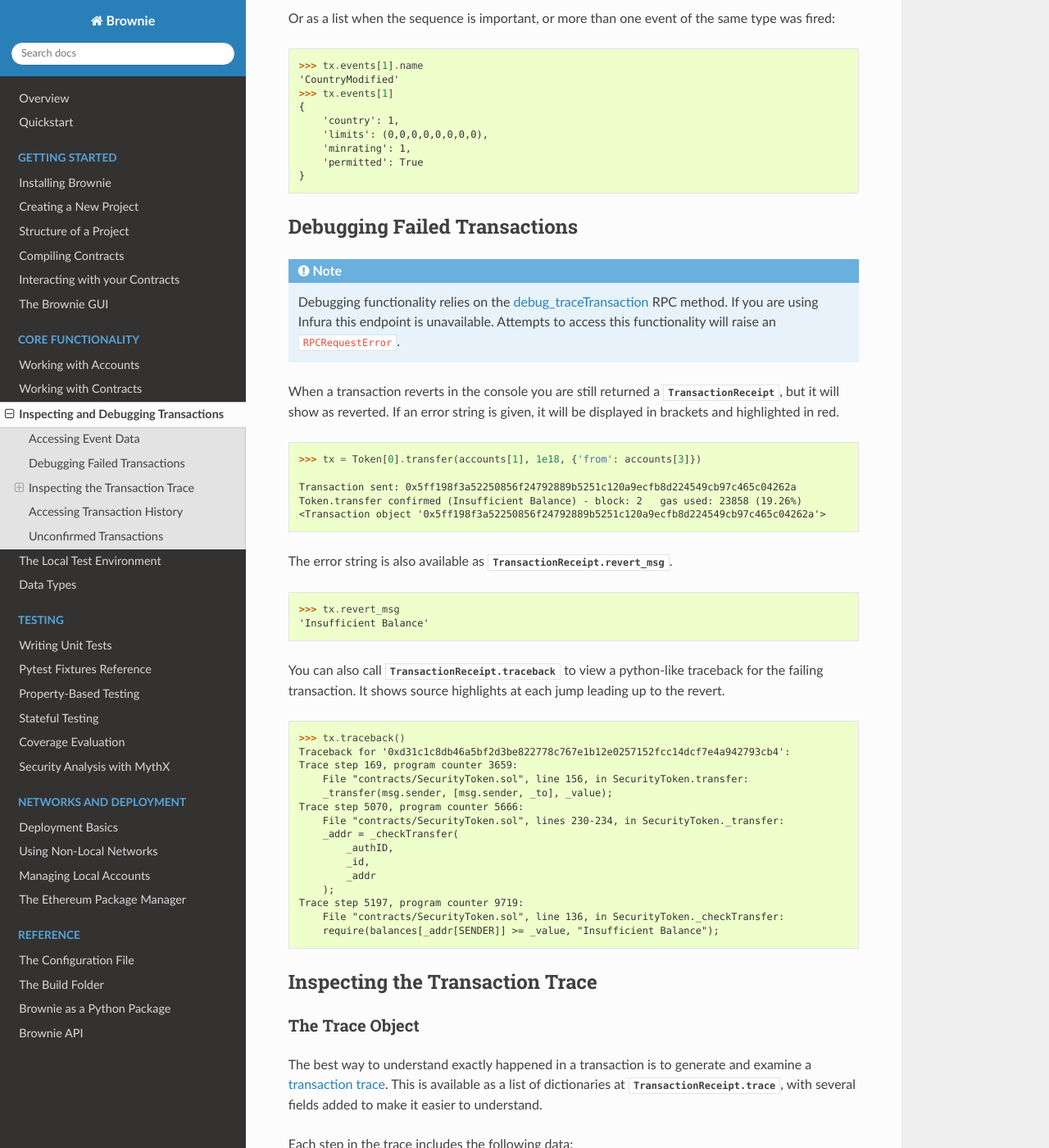
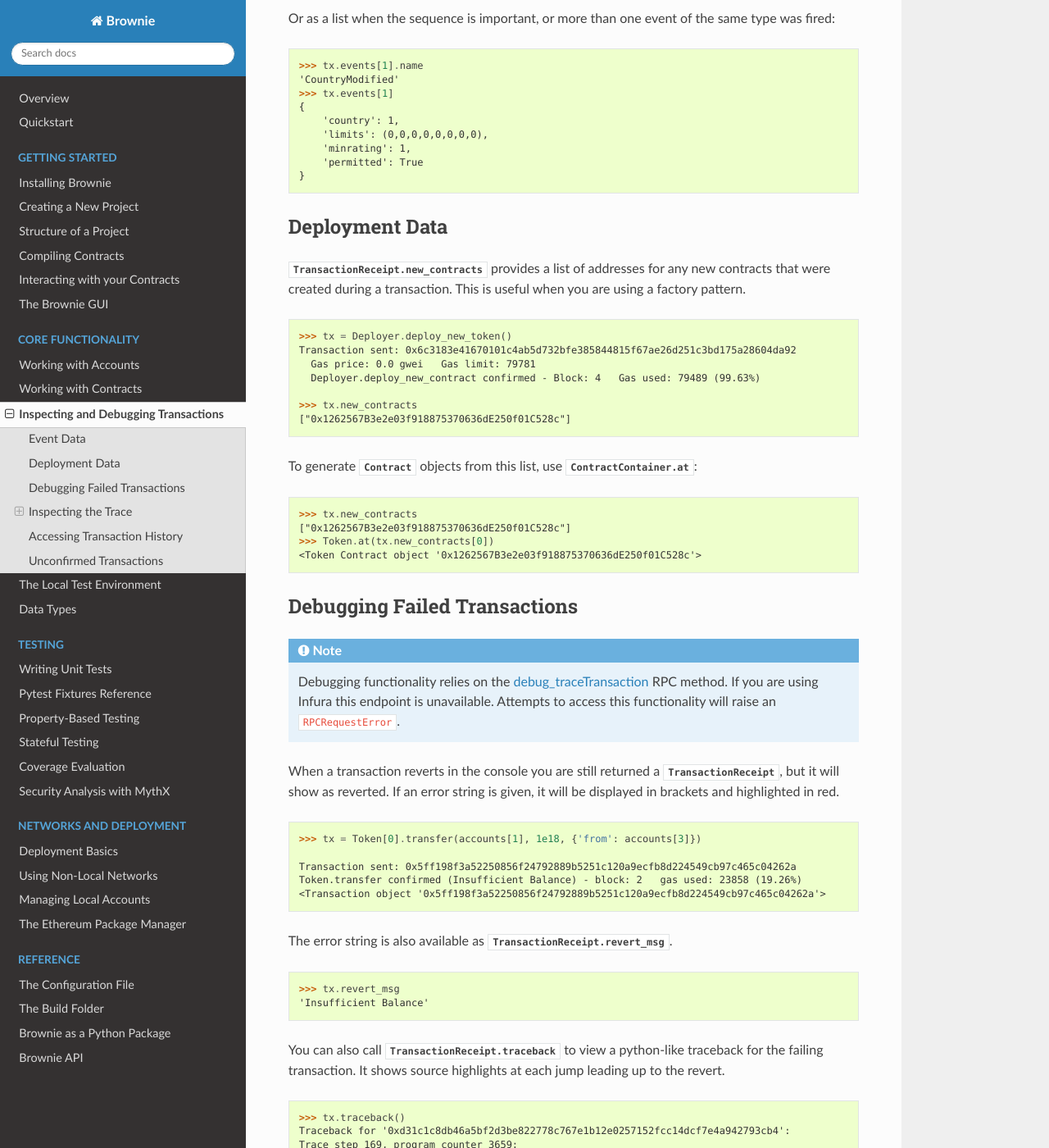
Before and after one commit to eth-brownie/brownie, a Sphinx documentation site: the page built from docs/core-transactions.rst, in a window 1280 px wide and 1400 px high, scrolled down 1831 px. Shown: the whole window at 82% size. Built offline with Sphinx 7.4.7 and the Read the Docs theme 2.0.0, drawn with Linux system fonts in a browser that asks for light colours; some of the changed text lies outside the part shown.

```diff
--- a/docs/core-transactions.rst
+++ b/docs/core-transactions.rst
@@ -41,8 +41,8 @@ To view human-readable information on a transaction, call the :func:`Transaction
 
 .. _event-data:
 
-Accessing Event Data
-====================
+Event Data
+==========
 
 Data about events is available as :func:`TransactionReceipt.events <TransactionReceipt.events>`. It is stored in an :func:`EventDict <brownie.network.event.EventDict>` object; a hybrid container with both dict-like and list-like properties.
 
@@ -110,6 +110,30 @@ Or as a list when the sequence is important, or more than one event of the same
         'permitted': True
     }
 
+Deployment Data
+===============
+
+:func:`TransactionReceipt.new_contracts <TransactionReceipt.new_contracts>` provides a list of addresses for any new contracts that were created during a transaction. This is useful when you are using a factory pattern.
+
+.. code-block:: python
+
+    >>> tx = Deployer.deploy_new_token()
+    Transaction sent: 0x6c3183e41670101c4ab5d732bfe385844815f67ae26d251c3bd175a28604da92
+      Gas price: 0.0 gwei   Gas limit: 79781
+      Deployer.deploy_new_contract confirmed - Block: 4   Gas used: 79489 (99.63%)
+
+    >>> tx.new_contracts
+    ["0x1262567B3e2e03f918875370636dE250f01C528c"]
+
+To generate :func:`Contract <brownie.network.contract.ProjectContract>` objects from this list, use :func:`ContractContainer.at <ContractContainer.at>`:
+
+.. code-block:: python
+
+    >>> tx.new_contracts
+    ["0x1262567B3e2e03f918875370636dE250f01C528c"]
+    >>> Token.at(tx.new_contracts[0])
+    <Token Contract object '0x1262567B3e2e03f918875370636dE250f01C528c'>
+
 .. _debug:
 
 Debugging Failed Transactions
```
Also changed, not shown: other parts of docs/core-transactions.rst (+2 -2 lines), CHANGELOG.md (+3 -0 lines), docs/api-network.rst (+24 -7 lines).
